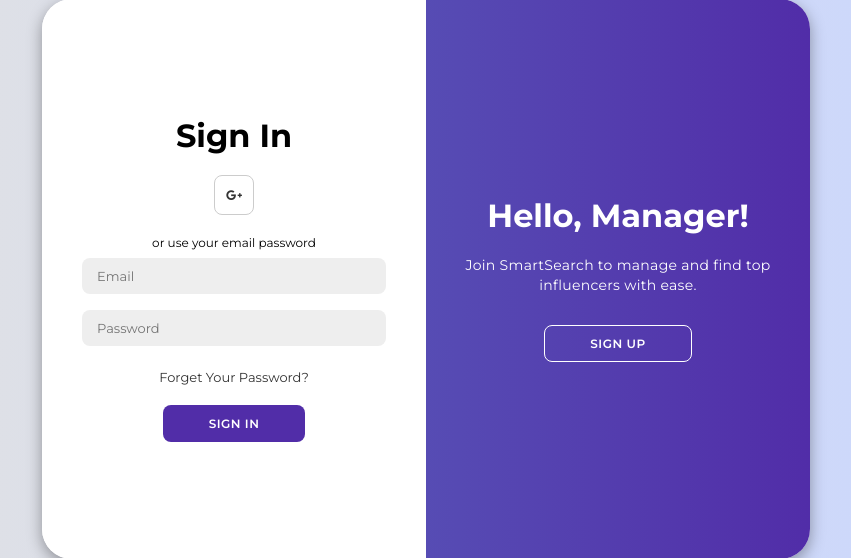
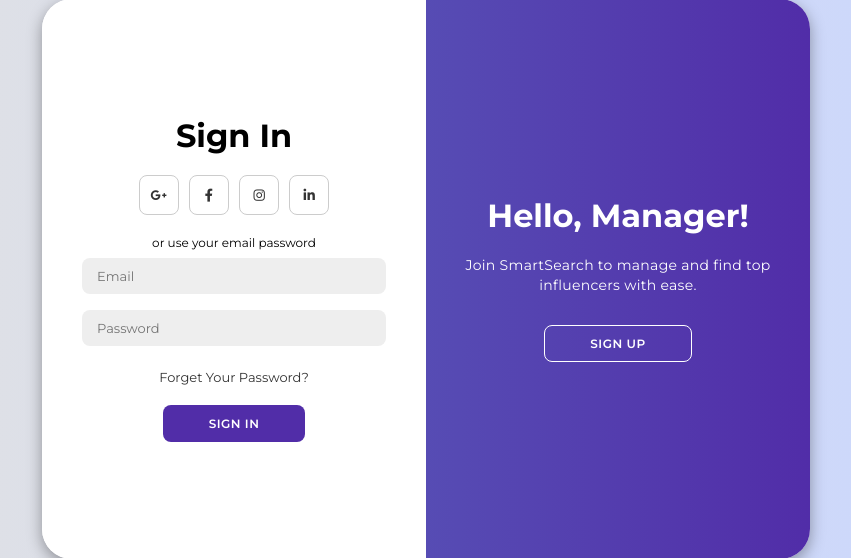
Before and after one commit to N1KH1LT0X1N/SmartSearch-Influencer-Email-Outreach, a Flask app: page /login in a window 1280 px wide. Shown: the part 121-679 px from the top of the page, without its empty margins (214-1065 px from the left). Run offline with Flask 3, Linux system fonts and the light colour scheme.

Commit message:
added icon for login

```diff
--- a/static/js/login.js
+++ b/static/js/login.js
@@ -3,9 +3,9 @@ const registerBtn = document.getElementById('register');
 const loginBtn = document.getElementById('login');
 
 registerBtn.addEventListener('click', () => {
-    container.classList.add("active");
+  container.classList.add("active");
 });
 
 loginBtn.addEventListener('click', () => {
-    container.classList.remove("active");
+  container.classList.remove("active");
 });
--- a/templates/login.html
+++ b/templates/login.html
@@ -17,20 +17,13 @@
         <h1>Create Account</h1>
         <div class="social-icons">
           <a href="#" class="icon"><i class="fa-brands fa-google-plus-g"></i></a>
+          <a href="#" class="icon"><i class="fa-brands fa-facebook-f"></i></a>
+          <a href="#" class="icon"><i class="fa-brands fa-instagram"></i></a>
+          <a href="#" class="icon"><i class="fa-brands fa-linkedin-in"></i></a>
         </div>
         <span>or use your email for registration</span>
         <input type="text" placeholder="Name">
         <input type="email" placeholder="Email">
-                <input type="text" placeholder="Instagram ID">
-
-                <select>
-                    <option disabled selected>Select Preferred Language</option>
-                    <option value="english">English</option>
-                    <option value="spanish">Spanish</option>
-                    <option value="french">French</option>
-                    <option value="hindi">Hindi</option>
-                </select>
-
         <input type="password" placeholder="Password">
         <button>Sign Up</button>
       </form>
@@ -41,6 +34,9 @@
         <h1>Sign In</h1>
         <div class="social-icons">
           <a href="#" class="icon"><i class="fa-brands fa-google-plus-g"></i></a>
+          <a href="#" class="icon"><i class="fa-brands fa-facebook-f"></i></a>
+          <a href="#" class="icon"><i class="fa-brands fa-instagram"></i></a>
+          <a href="#" class="icon"><i class="fa-brands fa-linkedin-in"></i></a>
         </div>
         <span>or use your email password</span>
         <input type="email" placeholder="Email">
```
Also changed, not shown: static/css/login.css (line endings or trailing spaces). Lines whose indentation alone changed are shown as unchanged.
